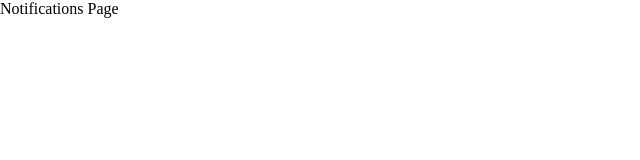
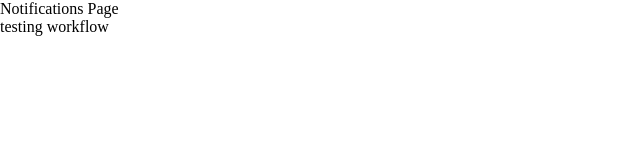
Before and after one commit to abizmo/notifications-page, a React (Vite) app: page / in a window 1280 px wide. Shown: the top 160 px of the page, without its empty margins (0-640 px from the left). Built offline with nearby package versions, Linux system fonts and the light colour scheme.

Commit message:
Testing workflow

```diff
--- a/src/App.tsx
+++ b/src/App.tsx
@@ -1,7 +1,12 @@
 import React from 'react';
 
 function App() {
-  return <h1>Notifications Page</h1>;
+  return (
+    <>
+      <h1>Notifications Page</h1>
+      <p>testing workflow</p>
+    </>
+  );
 }
 
 export default App;
```
